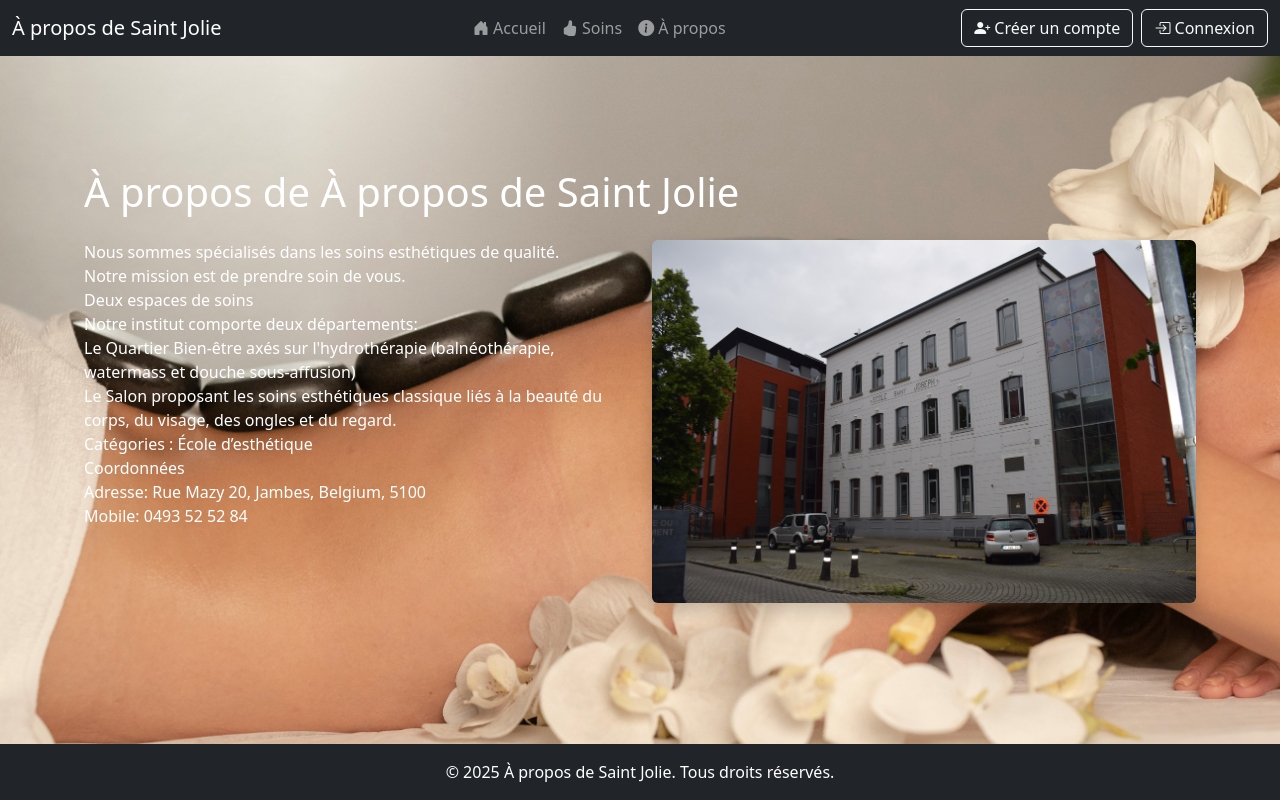
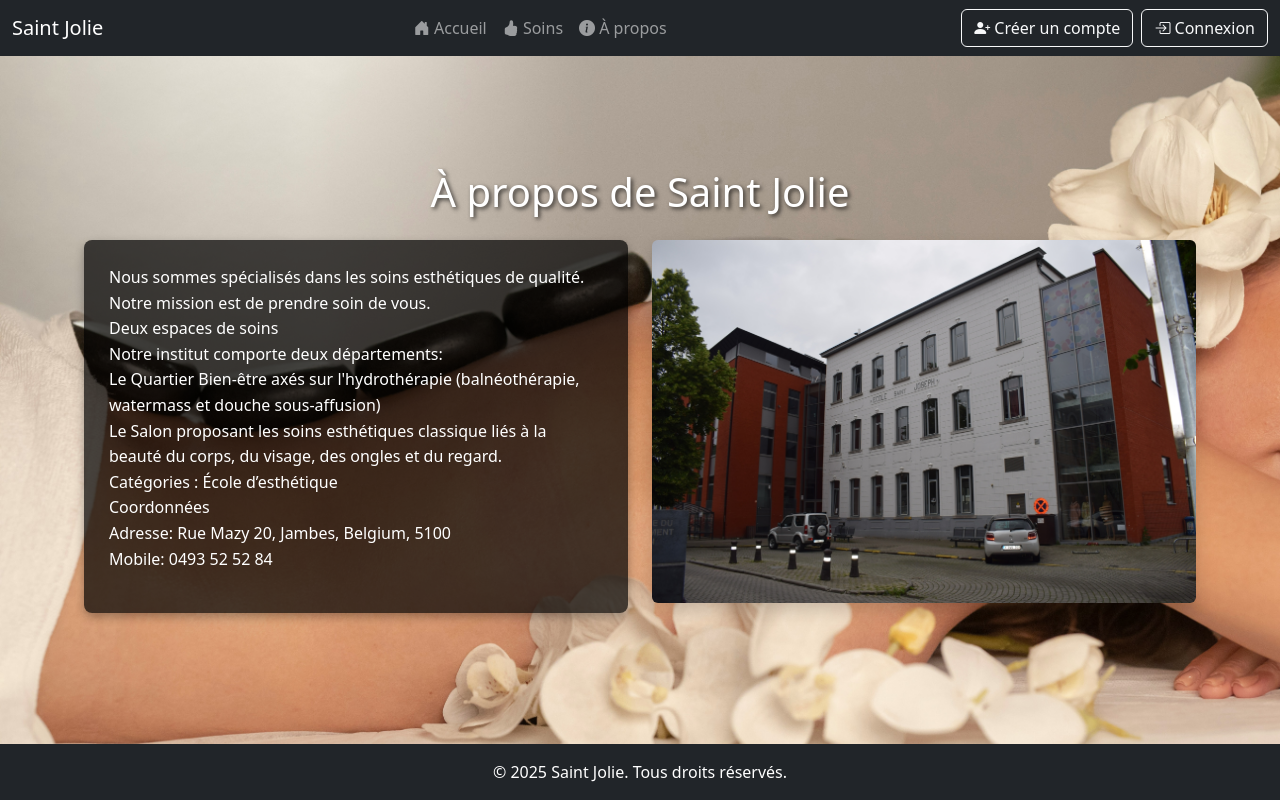
Before and after one commit to LJ-commits/GestionClient, a Django app: page /apropos/ in a window 1280 px wide. Run offline with Django 4.2, Linux system fonts and the light colour scheme.

Commit message:
Correction visuel du cite du 27-08-25

```diff
--- a/GestionClient/settings.py
+++ b/GestionClient/settings.py
@@ -28,7 +28,7 @@ BASE_DIR = Path(__file__).resolve().parent.parent
 SECRET_KEY = 'django-insecure-9$=!n905+#4sl5r5w*oas&grp%i1c1p7iyz2b+btx$#nr4k5ab'
 
 # SECURITY WARNING: don't run with debug turned on in production!
-DEBUG = False
+DEBUG = False       # False if in production
 
 ALLOWED_HOSTS = ['gestionclient.onrender.com', '.onrender.com']
 
--- /dev/null
+++ b/gestion/static/css/apropos.css
@@ -0,0 +1,18 @@
+/* --- Styles pour la page "À propos" --- */
+.text-container {
+    background-color: rgba(0, 0, 0, 0.7);
+    padding: 25px;
+    border-radius: 8px;
+    box-shadow: 0 4px 10px rgba(0, 0, 0, 0.3);
+}
+
+.text-container p {
+    color: #ffffff;
+    line-height: 1.6;
+}
+
+.container h1 {
+    color: #ffffff;
+    text-shadow: 2px 2px 4px rgba(0, 0, 0, 0.7);
+    text-align: center;
+}
--- a/gestion/templates/base.html
+++ b/gestion/templates/base.html
@@ -11,6 +11,8 @@
     <link rel="stylesheet" href="{% static 'css/style.css' %}">
     <link rel="icon" type="image/x-icon" href="{% static 'img/lotus.ico' %}">
 
+    {# permet d'insérer le CSS de chaque page. #}
+    {% block extra_head %}{% endblock %}
 
 
 </head>
--- a/gestion/templates/gestion/apropos.html
+++ b/gestion/templates/gestion/apropos.html
@@ -1,14 +1,19 @@
 {% extends 'base.html' %}
-{% load static %}  {# <== Obligatoire pour utiliser {% static %} #}
+{% load static %}
 
-{% block title %}À propos - {{ nom_entreprise }}{% endblock %}
+{% block title %} À propos de {{ nom_entreprise }} {% endblock %}
 
 {% block content %}
+{# Charge le CSS spécifique à cette page à l'intérieur du bloc content #}
+<link rel="stylesheet" href="{% static 'css/apropos.css' %}">
+
 <div class="container mt-5">
-    <h1 class="mb-4">À propos de {{ nom_entreprise }}</h1>
+    <h1 class="mb-4"> À propos de {{ nom_entreprise }}</h1>
     <div class="row">
         <div class="col-md-6">
-            <p>{{ description|safe }}</p>
+            <div class="text-container">
+                <p>{{ description|safe }}</p>
+            </div>
         </div>
         <div class="col-md-6">
             <img src="{% static photo %}" class="img-fluid rounded shadow" alt="Photo de l'entreprise">
--- a/gestion/templates/gestion/rendezvous/rendezvous.html
+++ b/gestion/templates/gestion/rendezvous/rendezvous.html
@@ -2,6 +2,8 @@
 
 {% extends 'base.html' %}
 {% load static %}
+
+{% block title %}Mes rendez-vous - {{ nom_entreprise }}{% endblock %}
 
 {% block content %}
     <div class="container mt-4">
--- a/gestion/templates/gestion/soin/soins.html
+++ b/gestion/templates/gestion/soin/soins.html
@@ -38,14 +38,14 @@
                 <div class="card-footer d-flex justify-content-between align-items-center">
                     {# Bouton "Voir les détails" du salon : Visible pour TOUS (pas de condition de rôle) #}
                     <a href="{% url 'detail_salon' pk=salon.pk %}" class="btn btn-sm btn-info">
-                        <i class="fas fa-eye"></i> Voir salon
+                        <i class="fas fa-eye"></i> Voir le salon
                     </a>
 
                     {# Bouton "Soins salon" (Gérer/Voir) : Visible pour TOUS, le texte et le style changent selon le rôle #}
                     {# L'URL doit toujours pointer vers la vue qui affiche les SoinSalonDetail pour ce salon #}
                     <a href="{% url 'soin_salon_detail_list' salon_pk=salon.pk %}" class="btn btn-sm btn-warning ms-1">
                         <i class="fas fa-spa"></i>
-                        {% if request.user.is_professional %}Gérer les soins du salon{% else %}Soins du salon{% endif %}
+                        {% if request.user.is_professional %}Gérer les soins{% else %}Soins du salon{% endif %}
                     </a>
 
                     {# Boutons "Modifier" et "Supprimer" le salon : visibles UNIQUEMENT pour les professionnels #}
--- a/gestion/urls.py
+++ b/gestion/urls.py
@@ -10,7 +10,7 @@ from gestion.views import utilisateur_views  # Importe utilisateur_views
 
 urlpatterns = [
     # Vues générales (main_views.py)
-    path('home/', main_views.home, name='home'),
+    path('accueil/', main_views.home, name='home'),
     path('login/', main_views.login_view, name='login'),
     path('logout/', main_views.logout_view, name='logout'),
     path('creer-compte/', main_views.register_view, name='register'),
--- a/gestion/views/main_views.py
+++ b/gestion/views/main_views.py
@@ -61,7 +61,7 @@ def logout_view(request):
 
 def apropos(request):
     context = {
-        'nom_entreprise': "À propos de Saint Jolie",
+        'nom_entreprise': "Saint Jolie",
         'description': "Nous sommes spécialisés dans les soins esthétiques de qualité. <br> "
                        " Notre mission est de prendre soin de vous. <br>"
                        " Deux espaces de soins <br>"
```
Also changed, not shown: gestion/static/css/accueil.css (added, +26 -0 lines), gestion/templates/gestion/home.html (+10 -1 lines), gestion/views/salon_views.py (+9 -3 lines), db.sqlite3.
